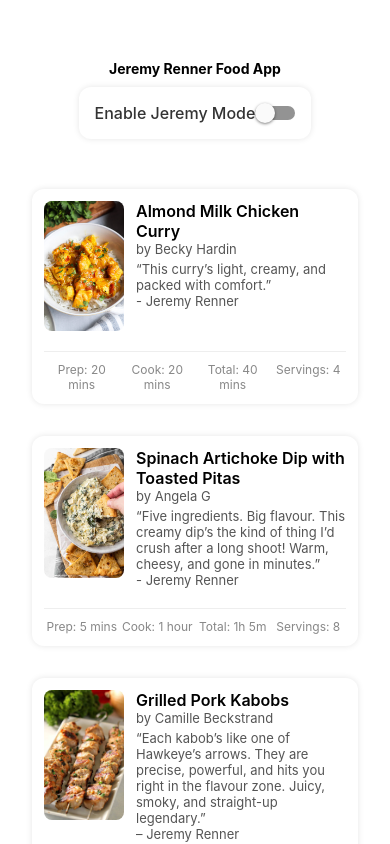
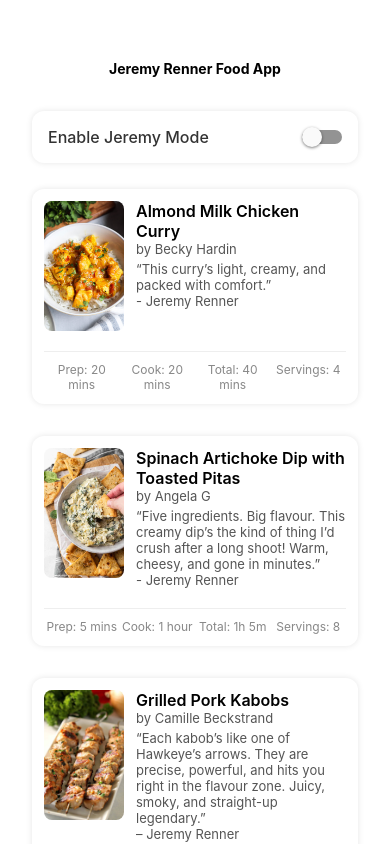
Before and after one commit to joshuarohde/react-native, a React Native app in the folder single-screen-a1/my-app/: screen / in a window 390 px wide. Built offline with nearby package versions, Linux system fonts and the light colour scheme; what react-native-responsive-fontsize would draw is missing.

Commit message:
Pulled Switch out of title block

```diff
--- a/single-screen-a1/my-app/App.js
+++ b/single-screen-a1/my-app/App.js
@@ -222,12 +222,11 @@
     <ScrollView contentContainerStyle={styles.body}>
       <View style={styles.container}>
         <Text style={styles.title}>Jeremy Renner Food App</Text>
-        <View style={styles.darkModeCard}>
+      </View>
+ <View style={styles.darkModeCard}>
           <Text style={styles.darkModeTitle}>Enable Jeremy Mode</Text>
           <Switch value={switchValue} onValueChange={toggleSwitch} />
         </View>
-      </View>
-
       {recipes.map((recipe) => (
         <TouchableWithoutFeedback key={recipe.id} onPress={() => toggleCard(recipe.id)}>
           <View style={styles.recipeCard}>
```
